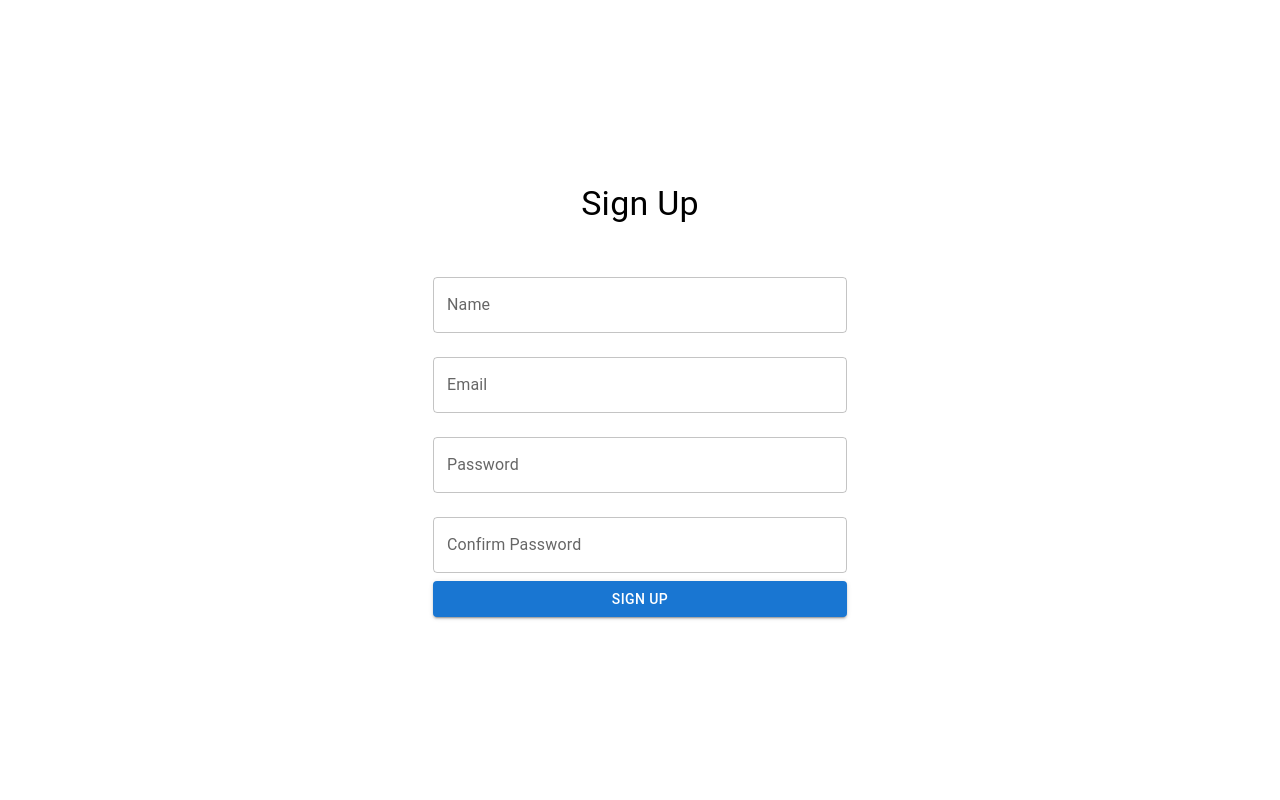
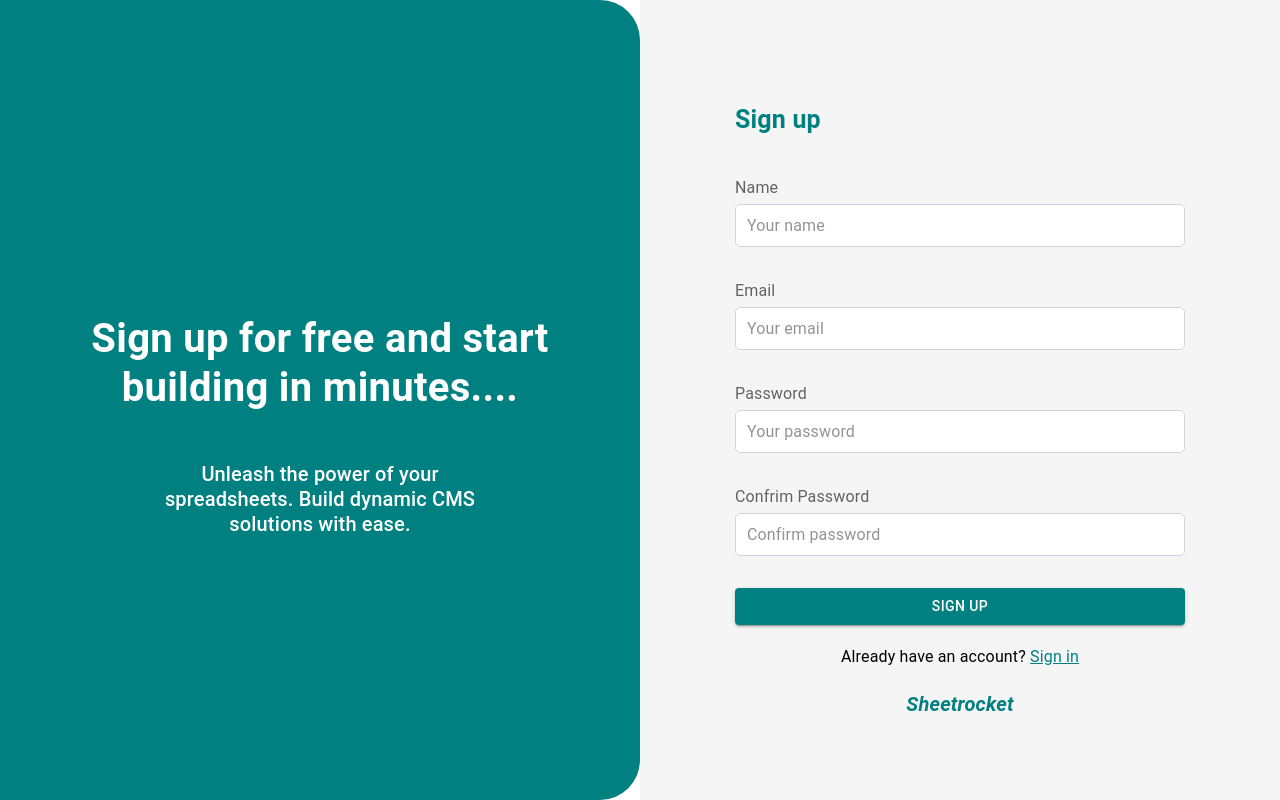
Before and after one commit to sheetrocket/sheetrocket, a Next.js app in the folder frontend/: page /signup in a window 1280 px wide. Built offline with nearby package versions, Linux system fonts and the light colour scheme.

Commit message:
feat: Add custom styling to the SignupForm and the signup page (#7)

```diff
--- /dev/null
+++ b/frontend/src/app/common/components/AuthButton.tsx
@@ -0,0 +1,25 @@
+import React from "react";
+import { Button, ButtonProps } from "@mui/material";
+
+interface AuthButtonProps extends ButtonProps {
+  label: string;
+}
+
+export const AuthButton = ({ label }: AuthButtonProps) => {
+  return (
+    <Button
+      type='submit'
+      variant='contained'
+      color='primary'
+      fullWidth
+      sx={{
+        backgroundColor: "teal",
+        "&:hover": {
+          backgroundColor: "teal",
+        },
+      }}
+    >
+      {label}
+    </Button>
+  );
+};
--- /dev/null
+++ b/frontend/src/app/common/components/FormHeaderTitle.tsx
@@ -0,0 +1,27 @@
+import { Box, Typography } from "@mui/material";
+
+interface Props {
+  title: string | JSX.Element;
+}
+
+export const FormHeaderTitle = ({ title }: Props) => {
+  return (
+    <Box
+      sx={{
+        width: "100%",
+        display: "flex",
+        justifyContent: "flex-start",
+        alignItems: "flex-start",
+        paddingBottom: 5,
+      }}
+    >
+      <Typography
+        variant='h4'
+        component='h2'
+        sx={{ fontSize: 25, fontWeight: "700", color: "teal" }}
+      >
+        {title}
+      </Typography>
+    </Box>
+  );
+};
--- a/frontend/src/app/common/components/TextInput.tsx
+++ b/frontend/src/app/common/components/TextInput.tsx
@@ -1,37 +1,67 @@
 import React from "react";
-import { TextField, TextFieldProps } from "@mui/material";
+import { InputLabel, styled, TextField, TextFieldProps } from "@mui/material";
 
 interface TextInputProps extends Omit<TextFieldProps, "value" | "onChange"> {
   name: string;
+  placeholder: string;
   label: string;
   value: string; // Explicitly define the value prop
   onChange: (event: React.ChangeEvent<HTMLInputElement>) => void; // Explicitly define the onChange prop
-  error?: boolean; // Define error prop
+  error?: boolean;
   helperText?: string; // Define helperText prop, which can be string or undefined
 }
 
+const CustomTextField = styled(TextField)(({ theme }) => ({
+  marginBottom: theme.spacing(4),
+
+  "& .MuiOutlinedInput-root": {
+    borderRadius: "5px",
+    backgroundColor: "#fff",
+    "& fieldset": {
+      borderColor: "#ced4da",
+    },
+    "&:hover fieldset": {
+      borderColor: "#adb5bd",
+    },
+    "&.Mui-focused fieldset": {
+      borderColor: "#6c757d",
+    },
+  },
+  "& .MuiInputBase-input": {
+    padding: "10px 12px",
+    fontSize: "16px",
+  },
+  "& .MuiInputBase-input::placeholder": {
+    color: "black",
+  },
+}));
+
 const TextInput = ({
   name,
+  placeholder,
   label,
   value,
   onChange,
   error,
   helperText,
-  ...rest
 }: TextInputProps) => {
   return (
-    <TextField
+    <>
+      <InputLabel sx={{ paddingBottom: "5px" }}>{label}</InputLabel>
+      <CustomTextField
         fullWidth
-      margin='normal'
         variant='outlined'
+        placeholder={placeholder}
         name={name}
-      label={label}
         value={value}
         onChange={onChange}
         error={error}
-      helperText={helperText} // helperText can be a string or undefined
-      {...rest}
+        helperText={helperText}
+        InputLabelProps={{
+          shrink: false,
+        }}
       />
+    </>
   );
 };
 
--- a/frontend/src/app/page.tsx
+++ b/frontend/src/app/page.tsx
@@ -1,5 +1,3 @@
-import SignupForm from "./signup/SignupForm";
-
 export default function Home() {
   return <div>Welcome</div>;
 }
--- a/frontend/src/app/signup/SignupForm.tsx
+++ b/frontend/src/app/signup/SignupForm.tsx
@@ -1,20 +1,20 @@
 "use client";
 import React from "react";
 import { useFormik } from "formik";
-import { Button, styled } from "@mui/material";
+import { styled, Typography } from "@mui/material";
 import { SignupFormData } from "./SignupFormData";
 import validationSchema from "./validationSchema";
 import TextInput from "../common/components/TextInput";
+import { FormHeaderTitle } from "../common/components/FormHeaderTitle";
+import { AuthButton } from "../common/components/AuthButton";
+import Link from "next/link";
 
 const StyledForm = styled("form")(({ theme }) => ({
   width: "100%",
   marginTop: theme.spacing(3),
-  [theme.breakpoints.up("sm")]: {
-    width: "75%",
-  },
 }));
 
-const SignupForm = () => {
+export const SignupForm = () => {
   const formik = useFormik<SignupFormData>({
     initialValues: {
       name: "",
@@ -30,18 +30,22 @@ const SignupForm = () => {
 
   return (
     <StyledForm onSubmit={formik.handleSubmit}>
+      <FormHeaderTitle title='Sign up' />
       <TextInput
         label='Name'
+        placeholder='Your name'
         name='name'
         value={formik.values.name}
         onChange={formik.handleChange}
         error={formik.touched.name && Boolean(formik.errors.name)}
+        autoFocus
         helperText={
           formik.touched.name ? (formik.errors.name as string) : undefined
         }
       />
       <TextInput
         label='Email'
+        placeholder='Your email'
         name='email'
         type='email'
         value={formik.values.email}
@@ -53,6 +57,7 @@ const SignupForm = () => {
       />
       <TextInput
         label='Password'
+        placeholder='Your password'
         name='password'
         type='password'
         value={formik.values.password}
@@ -65,7 +70,8 @@ const SignupForm = () => {
         }
       />
       <TextInput
-        label='Confirm Password'
+        label='Confrim Password'
+        placeholder='Confirm password'
         name='confirmPassword'
         type='password'
         value={formik.values.confirmPassword}
@@ -80,11 +86,28 @@ const SignupForm = () => {
             : undefined
         }
       />
-      <Button type='submit' variant='contained' color='primary' fullWidth>
-        Sign Up
-      </Button>
+      <AuthButton label='Sign Up' />
+      <Typography sx={{ textAlign: "center", marginTop: "20px" }}>
+        Already have an account?{" "}
+        <Link
+          href='/login'
+          style={{ color: "teal", textDecoration: "underline" }}
+        >
+          Sign in
+        </Link>
+      </Typography>
+      <Typography
+        sx={{
+          textAlign: "center",
+          marginTop: "20px",
+          color: "teal",
+          fontWeight: "bold",
+          fontSize: "20px",
+          fontStyle: "oblique",
+        }}
+      >
+        Sheetrocket
+      </Typography>
     </StyledForm>
   );
 };
-
-export default SignupForm;
--- /dev/null
+++ b/frontend/src/app/signup/layout.tsx
@@ -0,0 +1,23 @@
+import type { Metadata } from "next";
+import { Inter } from "next/font/google";
+
+const inter = Inter({ subsets: ["latin"] });
+
+export const metadata: Metadata = {
+  title: "Sign up - Sheetrocket",
+  description: "Get started with Sheetrocket: Sign up",
+};
+
+export default function RootLayout({
+  children,
+}: Readonly<{
+  children: React.ReactNode;
+}>) {
+  return (
+    <html lang='en'>
+      <body className={inter.className}>
+        <main className='w-full h-full'>{children}</main>
+      </body>
+    </html>
+  );
+}
--- a/frontend/src/app/signup/page.tsx
+++ b/frontend/src/app/signup/page.tsx
@@ -1,23 +1,97 @@
+"use client";
 import React from "react";
-import { Box, Container, Typography } from "@mui/material";
-import SignupForm from "./SignupForm";
+import {
+  Box,
+  styled,
+  Typography,
+  useMediaQuery,
+  useTheme,
+} from "@mui/material";
+import { SignupForm } from "./SignupForm";
+
+const PageContainer = styled("div")(({ theme }) => ({
+  display: "grid",
+  gridTemplateColumns: "1fr", // Default to one column (mobile view)
+  minHeight: "100vh",
+  [theme.breakpoints.up("md")]: {
+    gridTemplateColumns: "1fr 1fr",
+  },
+}));
+
+const LeftSection = styled("div")(({ theme }) => ({
+  display: "none",
+
+  [theme.breakpoints.up("md")]: {
+    display: "flex",
+    flexDirection: "column",
+    alignItems: "center",
+    justifyContent: "center",
+    textAlign: "center",
+    backgroundSize: "cover",
+    backgroundPosition: "center",
+    background: "teal",
+    borderRadius: "0 40px 40px 0px ",
+  },
+}));
+
+const RightSection = styled("div")(({ theme }) => ({
+  display: "flex",
+  alignItems: "center",
+  justifyContent: "center",
+  padding: theme.spacing(4),
+  backgroundColor: "#f5f5f5",
+}));
 
 const SignupPage = () => {
+  const theme = useTheme();
+  const isMediumScreen = useMediaQuery(theme.breakpoints.up("sm"));
+
   return (
-    <Container maxWidth='sm'>
-      <Box
-        display='flex'
-        flexDirection='column'
-        alignItems='center'
-        justifyContent='center'
-        minHeight='100vh'
-      >
-        <Typography variant='h4' component='h1' gutterBottom>
-          Sign Up
+    <PageContainer>
+      <LeftSection>
+        <Typography
+          variant='h4'
+          component='h2'
+          sx={{
+            fontSize: 40,
+            fontWeight: "bold",
+            marginTop: "50px",
+            color: "#fff",
+            width: isMediumScreen ? "80%" : "65%",
+          }}
+        >
+          Sign up for free and start building in minutes....
         </Typography>
-        <SignupForm />
-      </Box>
-    </Container>
+        <Typography
+          variant='h4'
+          component='b'
+          sx={{
+            fontSize: "20px",
+            fontWeight: "500",
+            marginTop: "50px",
+            color: "#fff",
+            width: isMediumScreen ? "55%" : "60%",
+          }}
+        >
+          Unleash the power of your spreadsheets. Build dynamic CMS solutions
+          with ease.
+        </Typography>
+      </LeftSection>
+
+      <RightSection>
+        <Box
+          sx={{
+            width: "100%",
+            display: "flex",
+            flexDirection: "column",
+            alignItems: "center",
+            maxWidth: isMediumScreen ? "450px" : "100%",
+          }}
+        >
+          <SignupForm />
+        </Box>
+      </RightSection>
+    </PageContainer>
   );
 };
 
```
Lines whose indentation alone changed are shown as unchanged.
